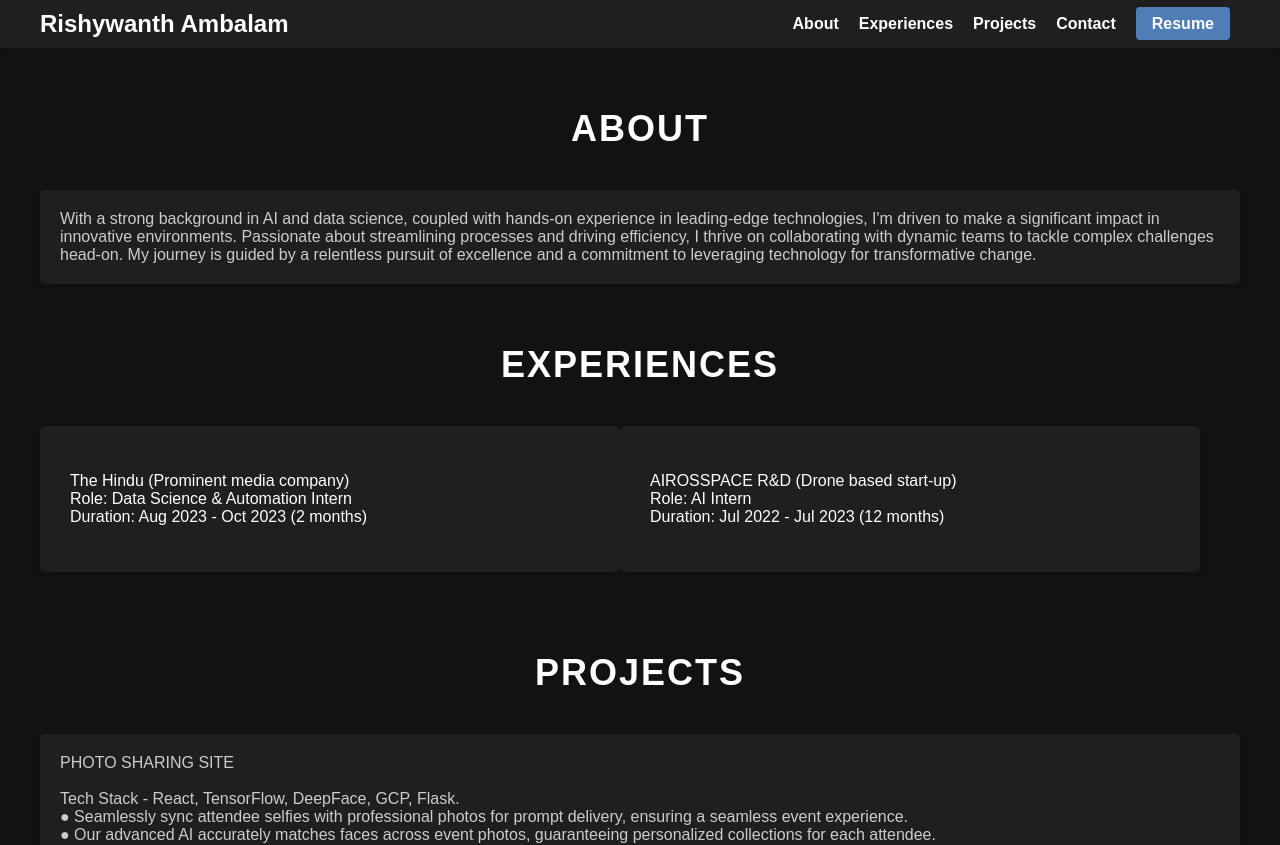
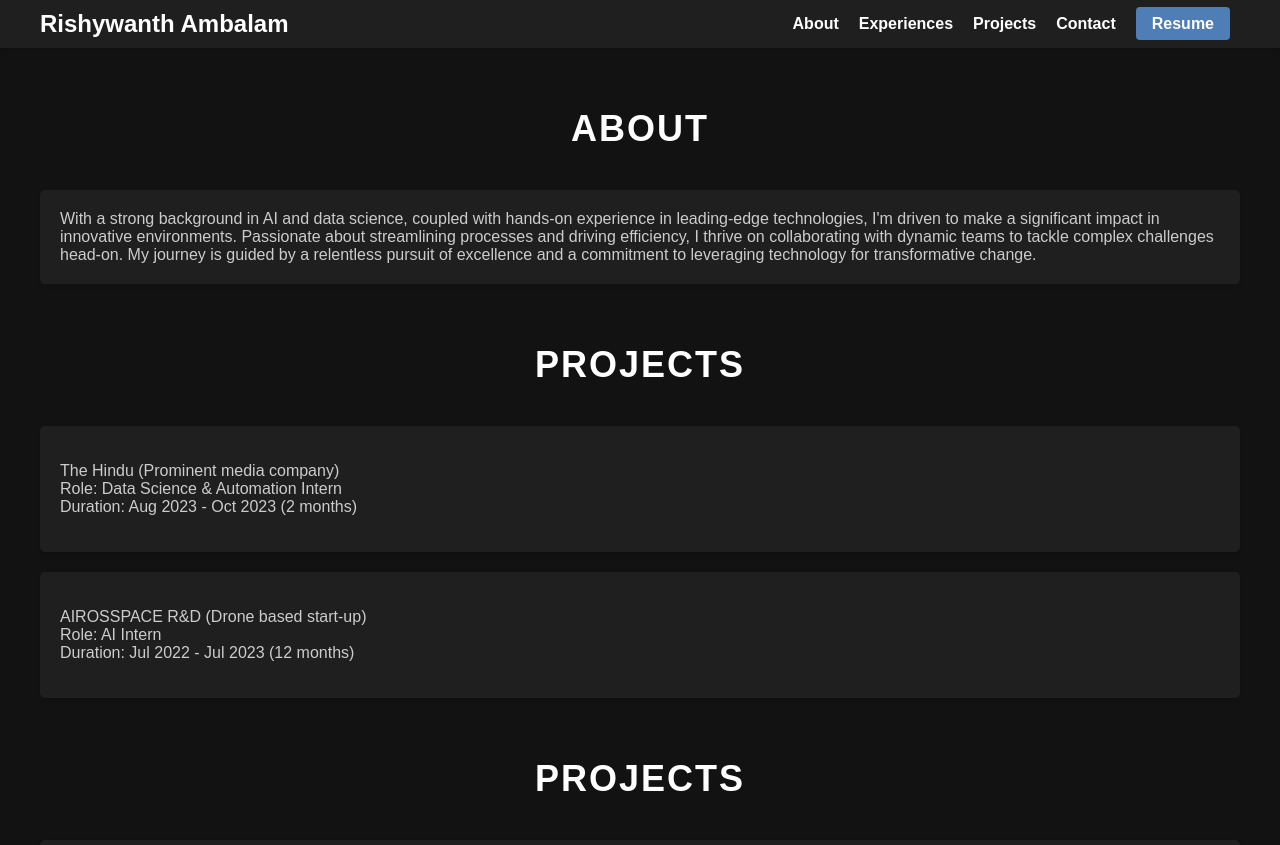
Before and after one commit to rishy05/portfolio, a React (Create React App) app: page / in a window 1280 px wide. Shown: the top 845 px of the page. Built offline with nearby package versions, Linux system fonts and the light colour scheme.

Commit message:
changed alignment

```diff
--- a/src/components/Experiences.js
+++ b/src/components/Experiences.js
@@ -1,15 +1,15 @@
-// components/Experiences.js
+// components/projects.js
 import React from 'react';
 
-function Experiences() {
+function projects() {
   return (
-    <section id="experiences" className="section">
+    <section id="projects" className="section">
       <div className="section-header">
-        <h2>Experiences</h2>
+        <h2>projects</h2>
       </div>
       <div className="section-content">
-        <div className="experience-card">
-          <div className="experience-details">
+        <div className="project-card">
+          <div className="project-details">
             <p>
               The Hindu (Prominent media company)
               <br />
@@ -19,8 +19,8 @@ function Experiences() {
             </p>
           </div>
         </div>
-        <div className="experience-card">
-          <div className="experience-details">
+        <div className="project-card">
+          <div className="project-details">
             <p>
               AIROSSPACE R&D (Drone based start-up)
               <br />
@@ -35,4 +35,4 @@ function Experiences() {
   );
 }
 
-export default Experiences;
+export default projects;
```
